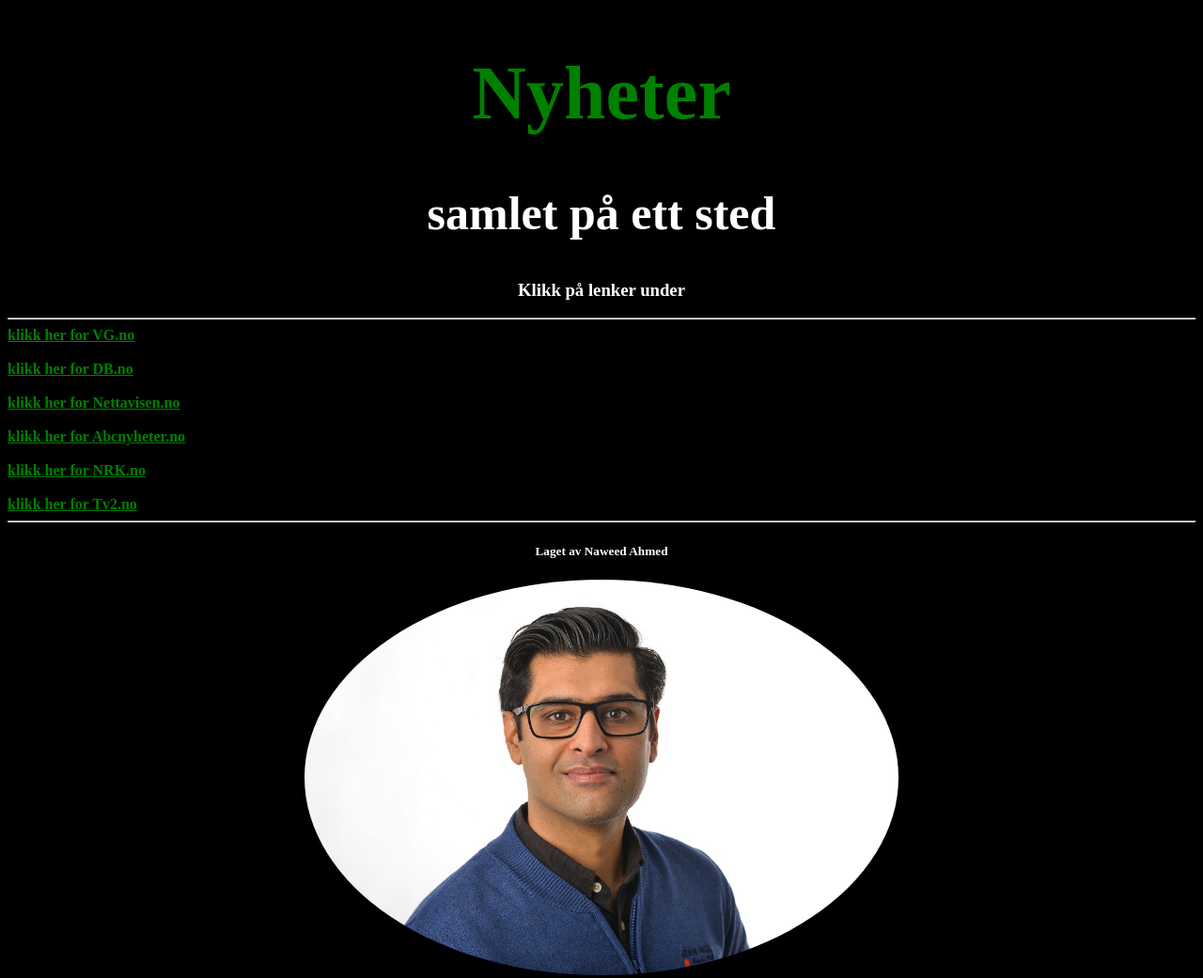
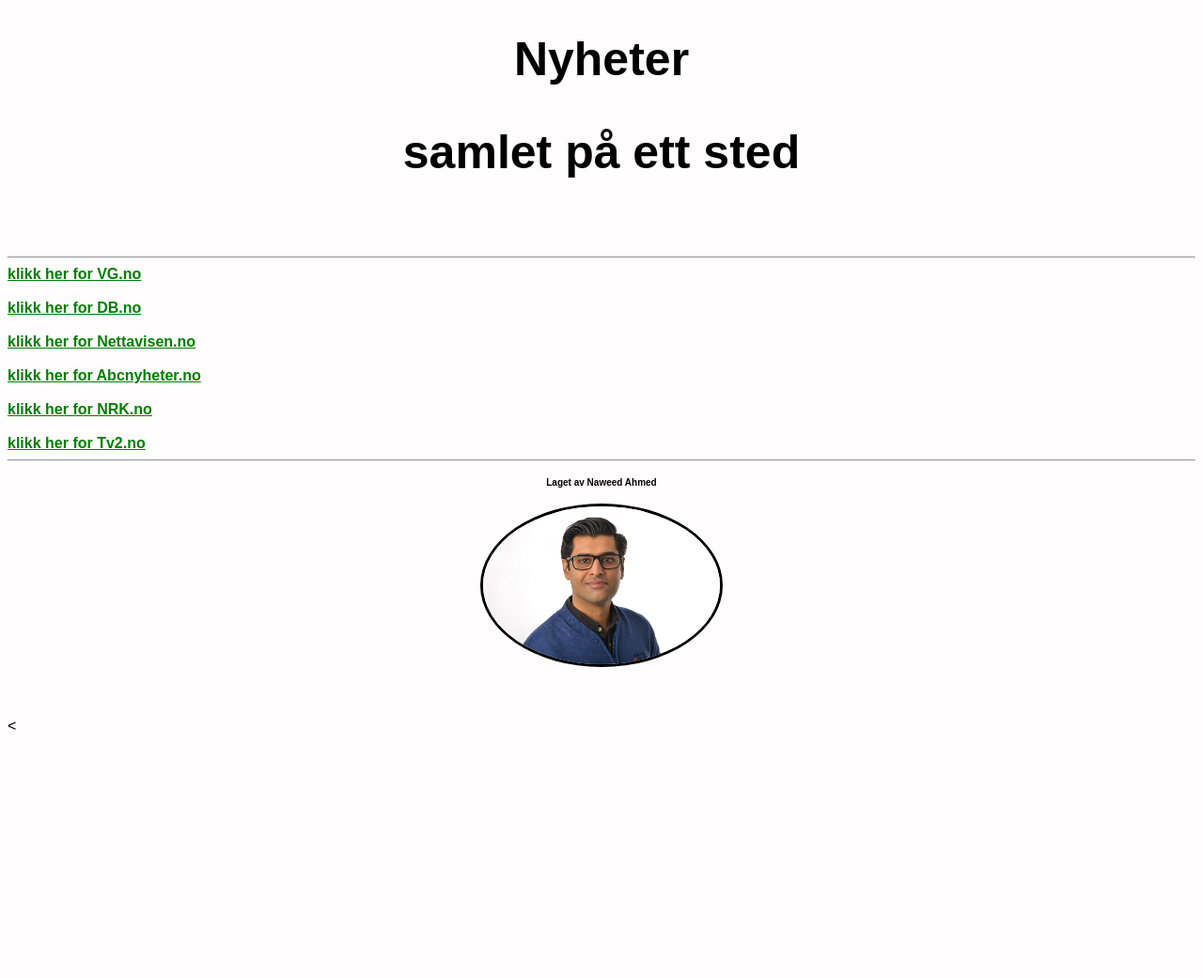
Before and after one commit to naweed86/test1, a plain HTML site: page index.html in a window 1280 px wide. Shown: the whole page at 94% size. After the commit the page ends 800 px from the top, so only its background shows below. Drawn offline with Linux system fonts and the light colour scheme; files whose address does not match are found by name.

Commit message:
Update styles.css

```diff
--- a/styles.css
+++ b/styles.css
@@ -1,21 +1,21 @@
 body {
-  background-color: black;
-
+  background-color: #FFFDFD;
+  font-family: sans-serif;
 
 }
 
 
 h1 {
-  color: Green;
+  color: black;
   text-align: center;
-  font-size: 80px;
+  font-size: 50px;
   text-shadow: white;
   height: auto;
 
 }
 
 h2 {
-  color: white;
+  color: black;
   text-align-last: center;
   font-size: 50px;
   height: auto;
@@ -28,9 +28,10 @@ height: auto;
 }
 
 h5 {
-  color: white;
+  color: black;
 text-align: center;
 height: auto;
+font-size: 10px;
 }
 
 a {
@@ -40,12 +41,14 @@ a {
 
 }
 
-img {border-radius: 50%;
-  max-width: 50%;
+img {border-radius: 100%;
+  max-width: 20%;
   height: auto;
   align-items: center;
   display: block;
   margin-left: auto;
   margin-right: auto;
+  border-style: solid;
+  border-color: black
 
 }
```
